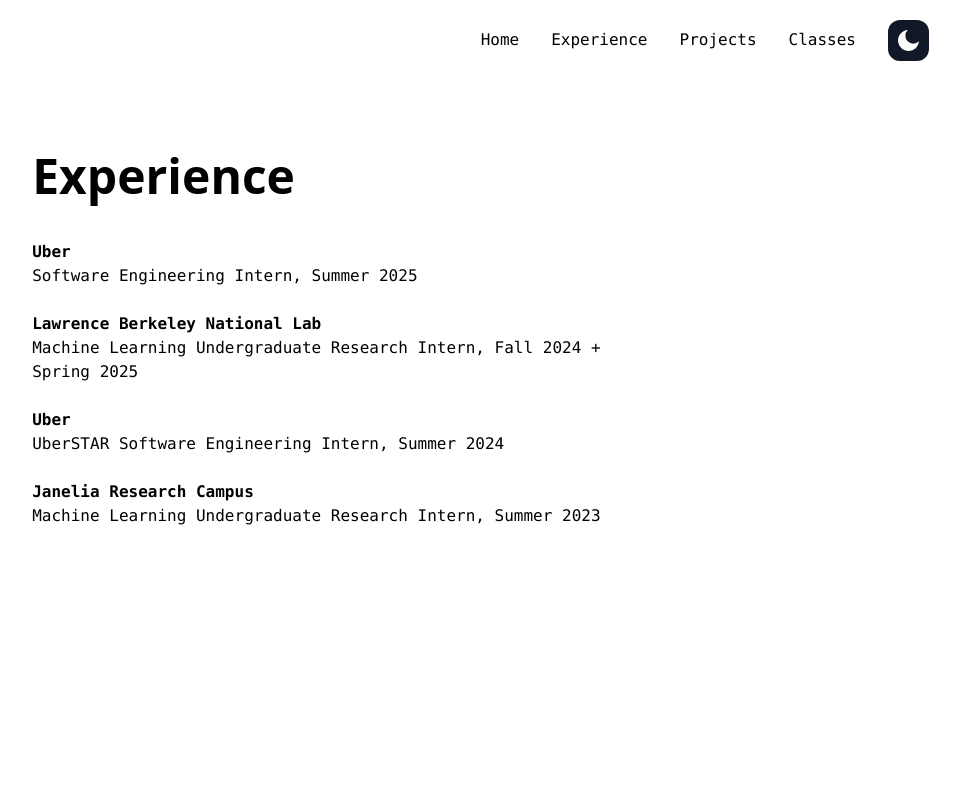
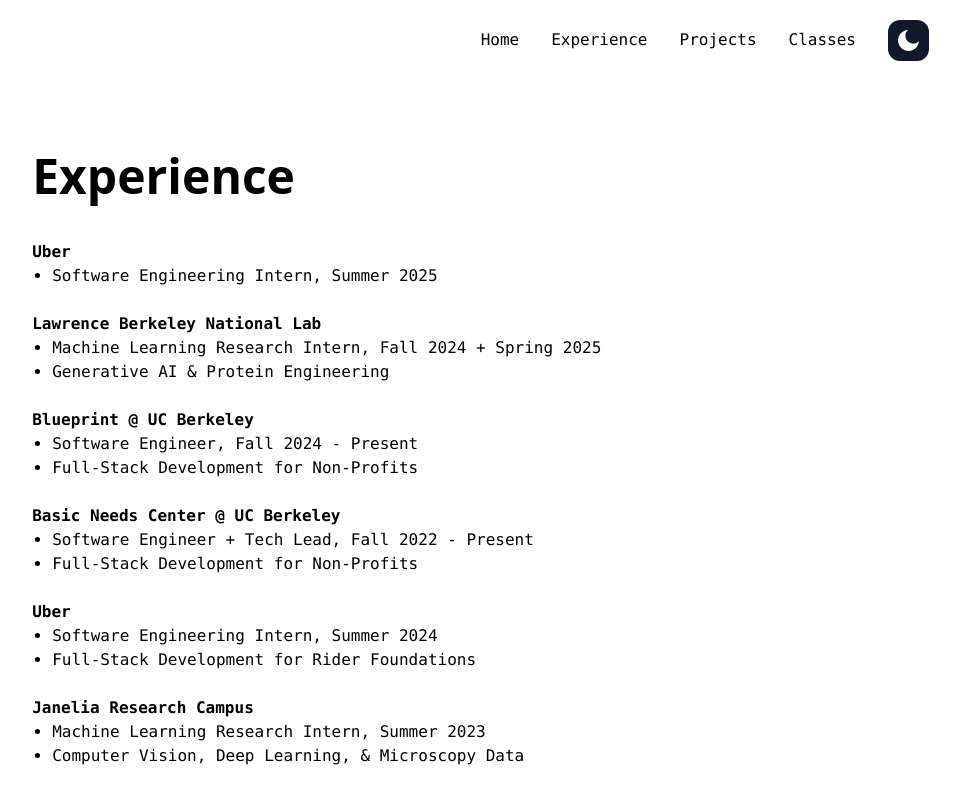
Before and after one commit to ethan-tam33/ethans-website, a Next.js app in the folder ethans-portfolio/: page /experience in a window 1280 px wide. Shown: the top 804 px of the page, without its empty margins (315-1275 px from the left). Built offline with nearby package versions, Linux system fonts and the light colour scheme.

Commit message:
more exp

```diff
--- a/ethans-portfolio/app/classes/page.tsx
+++ b/ethans-portfolio/app/classes/page.tsx
@@ -11,7 +11,7 @@
                         <span className="font-bold">Fall 2025</span>
                         <ul className="list-disc pl-5">
                             <li>CS 161: Computer Security</li>
-                            <li>CS 162: Operating Systems and System Programming </li>
+                            <li>CS 162: Operating Systems and System Programming</li>
                             <li>UGBA 135: Personal Finance Management</li>
                         </ul>
 
--- a/ethans-portfolio/app/experience/page.tsx
+++ b/ethans-portfolio/app/experience/page.tsx
@@ -10,28 +10,54 @@
                     <div className="my-6 font-mono">
                         <span className="font-bold">Uber</span>
                         <br></br>
-                        Software Engineering Intern, Summer 2025
+                        <ul className="list-disc pl-5">
+                            <li>Software Engineering Intern, Summer 2025</li>
+                        </ul>
 
-                        <br></br>
                         <br></br>
 
                         <span className="font-bold">Lawrence Berkeley National Lab</span>
                         <br></br>
-                        Machine Learning Undergraduate Research Intern, Fall 2024 + Spring 2025
+                        <ul className="list-disc pl-5">
+                            <li>Machine Learning Research Intern, Fall 2024 + Spring 2025</li>
+                            <li>Generative AI & Protein Engineering</li>
+                        </ul>
 
                         <br></br>
+
+                        <span className="font-bold">Blueprint @ UC Berkeley</span>
+                        <br></br>
+                        <ul className="list-disc pl-5">
+                            <li>Software Engineer, Fall 2024 - Present</li>
+                            <li>Full-Stack Development for Non-Profits</li>
+                        </ul>
+
+                        <br></br>
+
+                        <span className="font-bold">Basic Needs Center @ UC Berkeley</span>
+                        <br></br>
+                        <ul className="list-disc pl-5">
+                            <li>Software Engineer + Tech Lead, Fall 2022 - Present</li>
+                            <li>Full-Stack Development for Non-Profits</li>
+                        </ul>
+
                         <br></br>
 
                         <span className="font-bold">Uber</span>
                         <br></br>
-                        UberSTAR Software Engineering Intern, Summer 2024
+                        <ul className="list-disc pl-5">
+                            <li>Software Engineering Intern, Summer 2024</li>
+                            <li>Full-Stack Development for Rider Foundations</li>
+                        </ul>
 
-                        <br></br>
                         <br></br>
 
                         <span className="font-bold">Janelia Research Campus</span>
                         <br></br>
-                        Machine Learning Undergraduate Research Intern, Summer 2023
+                        <ul className="list-disc pl-5">
+                            <li>Machine Learning Research Intern, Summer 2023</li>
+                            <li>Computer Vision, Deep Learning, & Microscopy Data</li>
+                        </ul>
                     </div>
                 </div>
             </div>
--- a/ethans-portfolio/components/Main.tsx
+++ b/ethans-portfolio/components/Main.tsx
@@ -45,7 +45,9 @@
                         <br></br>
 
                         <div>email: ethantam [at] berkeley [dot] edu</div>
-                        <div>&nbsp;</div>
+
+                        <br></br>
+
                         <div className="flex items-center space-x-8">
                             <a href={linkedinLink} target="_blank">
                                 <CiLinkedin className="text-4xl" />
```
